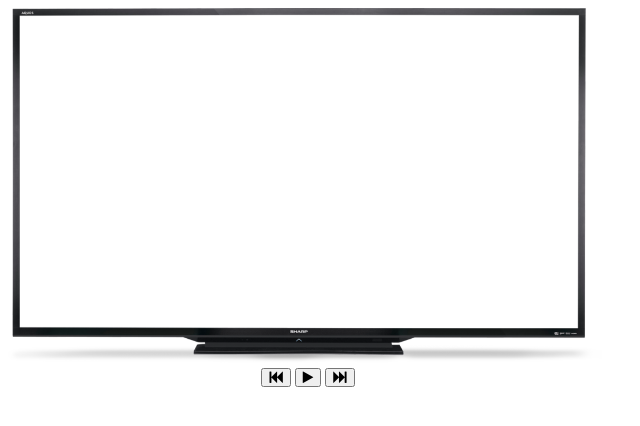
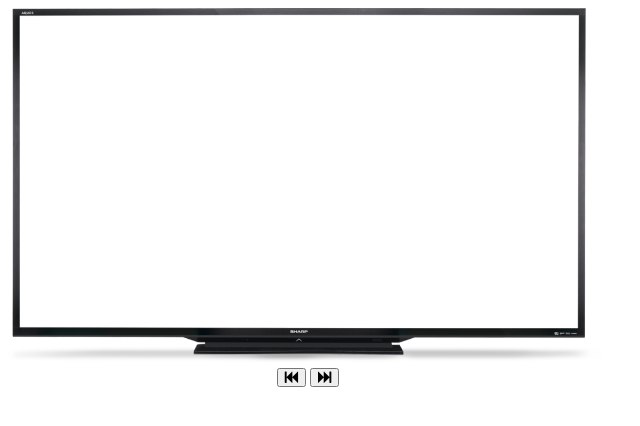
Before and after one commit to puneetgulwani/puneetgulwani.github.io, a plain HTML site: page AIExchange/tv.html in a window 1280 px wide. Shown: the whole page, without its empty margins (0-640 px from the left). Drawn offline with Linux system fonts and the light colour scheme.

Commit message:
Removed Play button

```diff
--- a/AIExchange/tv.html
+++ b/AIExchange/tv.html
@@ -26,7 +26,7 @@
 
 		<div id="buttons">
 			<button id="previous-button"><i class="fa fa-fast-backward"></i></button>
-			<button id="play-button"><i id="playicon" class="fa fa-play"></i></button>
+			<button id="play-button" style="display:none"><i id="playicon" class="fa fa-play"></i></button>
 			<button id="next-button"><i class="fa fa-fast-forward"></i></button>
 		</div>
 
```
